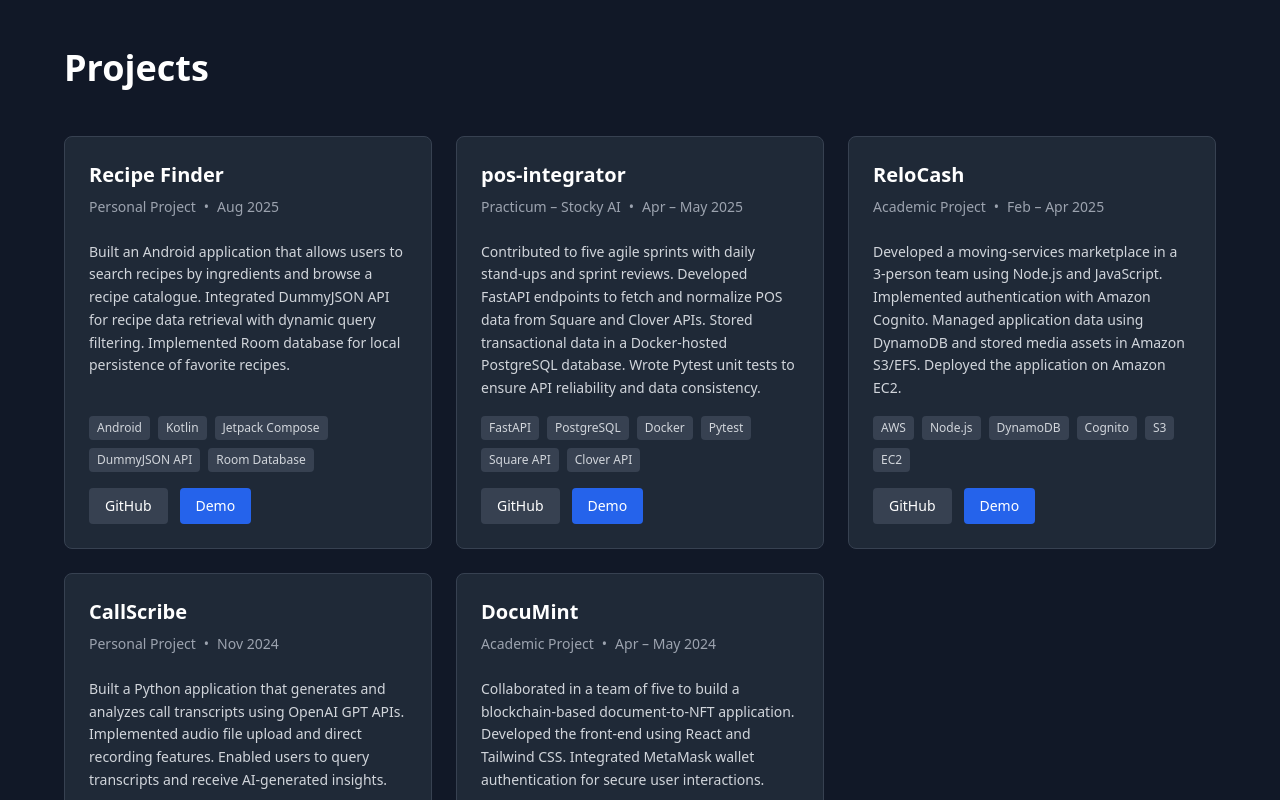
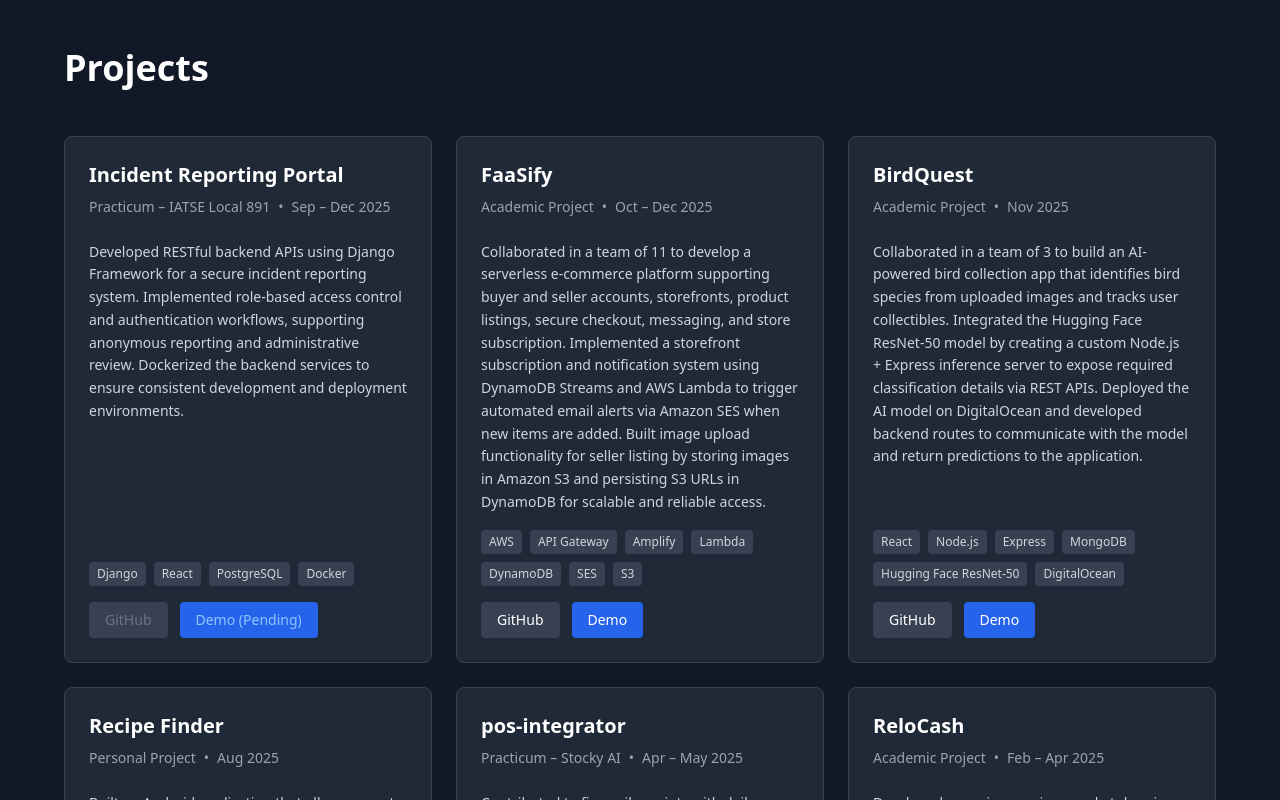
Before and after one commit to Ephflores/portfolio, a React (Vite) app: page / in a window 1280 px wide. Shown: the part 1920-2720 px from the top of the page. Built offline with nearby package versions, Linux system fonts and the light colour scheme.

Commit message:
Add github and demo link

```diff
--- a/src/components/Projects.jsx
+++ b/src/components/Projects.jsx
@@ -1,7 +1,103 @@
+import { useState, useEffect } from 'react';
 import { projects } from '../data/resumeData';
 
+const VideoModal = ({ isOpen, onClose, videoUrl }) => {
+  useEffect(() => {
+    const handleEscape = (e) => {
+      if (e.key === 'Escape' && isOpen) {
+        onClose();
+      }
+    };
+
+    if (isOpen) {
+      document.addEventListener('keydown', handleEscape);
+      document.body.style.overflow = 'hidden';
+    }
+
+    return () => {
+      document.removeEventListener('keydown', handleEscape);
+      document.body.style.overflow = 'unset';
+    };
+  }, [isOpen, onClose]);
+
+  if (!isOpen || !videoUrl) return null;
+
+  // Convert YouTube URL to embed format
+  const getEmbedUrl = (url) => {
+    if (!url || url === '#') return null;
+
+    // Handle youtu.be format: https://youtu.be/VIDEO_ID
+    if (url.includes('youtu.be/')) {
+      const videoId = url.split('youtu.be/')[1]?.split('?')[0];
+      return `https://www.youtube.com/embed/${videoId}`;
+    }
+
+    // Handle youtube.com format: https://www.youtube.com/watch?v=VIDEO_ID
+    if (url.includes('youtube.com/watch?v=')) {
+      const videoId = url.split('v=')[1]?.split('&')[0];
+      return `https://www.youtube.com/embed/${videoId}`;
+    }
+
+    // Handle youtube.com/embed format (already embed)
+    if (url.includes('youtube.com/embed/')) {
+      return url;
+    }
+
+    return null;
+  };
+
+  const embedUrl = getEmbedUrl(videoUrl);
+
+  if (!embedUrl) return null;
+
+  return (
+    <div
+      className="fixed inset-0 z-50 flex items-center justify-center bg-black bg-opacity-75 p-4"
+      onClick={onClose}
+    >
+      <div
+        className="relative w-full max-w-4xl bg-gray-900 rounded-lg overflow-hidden"
+        onClick={(e) => e.stopPropagation()}
+      >
+        <button
+          onClick={onClose}
+          className="absolute top-4 right-4 z-10 text-white hover:text-gray-300 transition-colors"
+          aria-label="Close modal"
+        >
+          <svg className="w-8 h-8" fill="none" stroke="currentColor" viewBox="0 0 24 24">
+            <path strokeLinecap="round" strokeLinejoin="round" strokeWidth={2} d="M6 18L18 6M6 6l12 12" />
+          </svg>
+        </button>
+        <div className="relative pb-[56.25%] h-0 overflow-hidden">
+          <iframe
+            className="absolute top-0 left-0 w-full h-full"
+            src={embedUrl}
+            title="Project Demo"
+            allow="accelerometer; autoplay; clipboard-write; encrypted-media; gyroscope; picture-in-picture"
+            allowFullScreen
+          />
+        </div>
+      </div>
+    </div>
+  );
+};
+
 const Projects = () => {
+  const [selectedVideo, setSelectedVideo] = useState(null);
+
+  const handleDemoClick = (e, demoUrl) => {
+    e.preventDefault();
+    if (demoUrl && demoUrl !== '#') {
+      setSelectedVideo(demoUrl);
+    }
+  };
+
+  const handleCloseModal = () => {
+    setSelectedVideo(null);
+  };
+
   return (
+    <>
       <section id="projects" className="scroll-mt-16 py-20 px-4 sm:px-6 lg:px-8 bg-gray-900">
         <div className="max-w-6xl mx-auto">
           <h2 className="text-4xl font-bold text-white mb-12">Projects</h2>
@@ -35,24 +131,66 @@ const Projects = () => {
                   </div>
                 </div>
                 <div className="flex gap-3 mt-auto">
+                  {project.githubRestricted ? (
+                    <button
+                      disabled
+                      className="px-4 py-2 bg-gray-700 text-gray-500 rounded text-sm cursor-not-allowed"
+                      title="NDA Protected - Source code not available"
+                    >
+                      GitHub
+                    </button>
+                  ) : project.github && project.github !== '#' ? (
                     <a
                       href={project.github}
+                      target="_blank"
+                      rel="noopener noreferrer"
                       className="px-4 py-2 bg-gray-700 hover:bg-gray-600 text-white rounded text-sm transition-colors"
                     >
                       GitHub
                     </a>
-                <a
-                  href={project.demo}
+                  ) : (
+                    <button
+                      disabled
+                      className="px-4 py-2 bg-gray-700 text-gray-500 rounded text-sm cursor-not-allowed"
+                    >
+                      GitHub
+                    </button>
+                  )}
+                  {project.demoRestricted ? (
+                    <button
+                      disabled
+                      className="px-4 py-2 bg-blue-600 text-blue-300 rounded text-sm cursor-not-allowed"
+                      title={project.demoPending ? "Demo pending approval" : "NDA Protected - Demo not available"}
+                    >
+                      {project.demoPending ? "Demo (Pending)" : "Demo"}
+                    </button>
+                  ) : project.demo && project.demo !== '#' ? (
+                    <button
+                      onClick={(e) => handleDemoClick(e, project.demo)}
                       className="px-4 py-2 bg-blue-600 hover:bg-blue-700 text-white rounded text-sm transition-colors"
                     >
                       Demo
-                </a>
+                    </button>
+                  ) : (
+                    <button
+                      disabled
+                      className="px-4 py-2 bg-blue-600 text-blue-300 rounded text-sm cursor-not-allowed"
+                    >
+                      Demo
+                    </button>
+                  )}
                 </div>
               </div>
             ))}
           </div>
         </div>
       </section>
+      <VideoModal
+        isOpen={selectedVideo !== null}
+        onClose={handleCloseModal}
+        videoUrl={selectedVideo}
+      />
+    </>
   );
 };
 
--- a/src/data/resumeData.js
+++ b/src/data/resumeData.js
@@ -34,53 +34,88 @@ export const skills = {
 export const projects = [
   {
     id: 1,
+    name: "Incident Reporting Portal",
+    type: "Practicum – IATSE Local 891",
+    date: "Sep – Dec 2025",
+    description: "Developed RESTful backend APIs using Django Framework for a secure incident reporting system. Implemented role-based access control and authentication workflows, supporting anonymous reporting and administrative review. Dockerized the backend services to ensure consistent development and deployment environments.",
+    techStack: ["Django", "React", "PostgreSQL", "Docker"],
+    github: null,
+    demo: null,
+    githubRestricted: true,
+    demoRestricted: true,
+    demoPending: true
+  },
+  {
+    id: 2,
+    name: "FaaSify",
+    type: "Academic Project",
+    date: "Oct – Dec 2025",
+    description: "Collaborated in a team of 11 to develop a serverless e-commerce platform supporting buyer and seller accounts, storefronts, product listings, secure checkout, messaging, and store subscription. Implemented a storefront subscription and notification system using DynamoDB Streams and AWS Lambda to trigger automated email alerts via Amazon SES when new items are added. Built image upload functionality for seller listing by storing images in Amazon S3 and persisting S3 URLs in DynamoDB for scalable and reliable access.",
+    techStack: ["AWS", "API Gateway", "Amplify", "Lambda", "DynamoDB", "SES", "S3"],
+    github: "https://github.com/faasify-official",
+    demo: "https://youtu.be/g46ISXoRVmA"
+  },
+  {
+    id: 3,
+    name: "BirdQuest",
+    type: "Academic Project",
+    date: "Nov 2025",
+    description: "Collaborated in a team of 3 to build an AI-powered bird collection app that identifies bird species from uploaded images and tracks user collectibles. Integrated the Hugging Face ResNet-50 model by creating a custom Node.js + Express inference server to expose required classification details via REST APIs. Deployed the AI model on DigitalOcean and developed backend routes to communicate with the model and return predictions to the application.",
+    techStack: ["React", "Node.js", "Express", "MongoDB", "Hugging Face ResNet-50", "DigitalOcean"],
+    github: "https://github.com/Ephflores/COMP4537-T5PRJ",
+    demo: "https://youtu.be/d3TGQXP207U"
+  },
+  {
+    id: 4,
     name: "Recipe Finder",
     type: "Personal Project",
     date: "Aug 2025",
     description: "Built an Android application that allows users to search recipes by ingredients and browse a recipe catalogue. Integrated DummyJSON API for recipe data retrieval with dynamic query filtering. Implemented Room database for local persistence of favorite recipes.",
     techStack: ["Android", "Kotlin", "Jetpack Compose", "DummyJSON API", "Room Database"],
-    github: "#",
-    demo: "#"
+    github: "https://github.com/Ephflores/MyMiniApp",
+    demo: "https://www.youtube.com/watch?v=RSUUGFcgwtg"
   },
   {
-    id: 2,
+    id: 5,
     name: "pos-integrator",
     type: "Practicum – Stocky AI",
     date: "Apr – May 2025",
     description: "Contributed to five agile sprints with daily stand-ups and sprint reviews. Developed FastAPI endpoints to fetch and normalize POS data from Square and Clover APIs. Stored transactional data in a Docker-hosted PostgreSQL database. Wrote Pytest unit tests to ensure API reliability and data consistency.",
     techStack: ["FastAPI", "PostgreSQL", "Docker", "Pytest", "Square API", "Clover API"],
-    github: "#",
-    demo: "#"
+    github: null,
+    demo: null,
+    githubRestricted: true,
+    demoRestricted: true
   },
   {
-    id: 3,
+    id: 6,
     name: "ReloCash",
     type: "Academic Project",
     date: "Feb – Apr 2025",
     description: "Developed a moving-services marketplace in a 3-person team using Node.js and JavaScript. Implemented authentication with Amazon Cognito. Managed application data using DynamoDB and stored media assets in Amazon S3/EFS. Deployed the application on Amazon EC2.",
     techStack: ["AWS", "Node.js", "DynamoDB", "Cognito", "S3", "EC2"],
-    github: "#",
+    github: "https://github.com/Ephflores/ReloCash",
     demo: "#"
   },
   {
-    id: 4,
+    id: 7,
     name: "CallScribe",
     type: "Personal Project",
     date: "Nov 2024",
     description: "Built a Python application that generates and analyzes call transcripts using OpenAI GPT APIs. Implemented audio file upload and direct recording features. Enabled users to query transcripts and receive AI-generated insights.",
     techStack: ["Python", "OpenAI API"],
-    github: "#",
-    demo: "#"
+    github: "https://github.com/Ephflores/call_transcription",
+    demo: "https://youtu.be/ILUUtML91QU"
   },
   {
-    id: 5,
+    id: 8,
     name: "DocuMint",
     type: "Academic Project",
     date: "Apr – May 2024",
     description: "Collaborated in a team of five to build a blockchain-based document-to-NFT application. Developed the front-end using React and Tailwind CSS. Integrated MetaMask wallet authentication for secure user interactions.",
     techStack: ["React", "Tailwind", "Blockchain", "MetaMask"],
-    github: "#",
-    demo: "#"
+    github: "https://github.com/Donut11one/2800-202410-BBY02",
+    demo: "https://www.youtube.com/watch?v=75PPKfqIOZY"
   }
 ];
 
```
Lines whose indentation alone changed are shown as unchanged.
